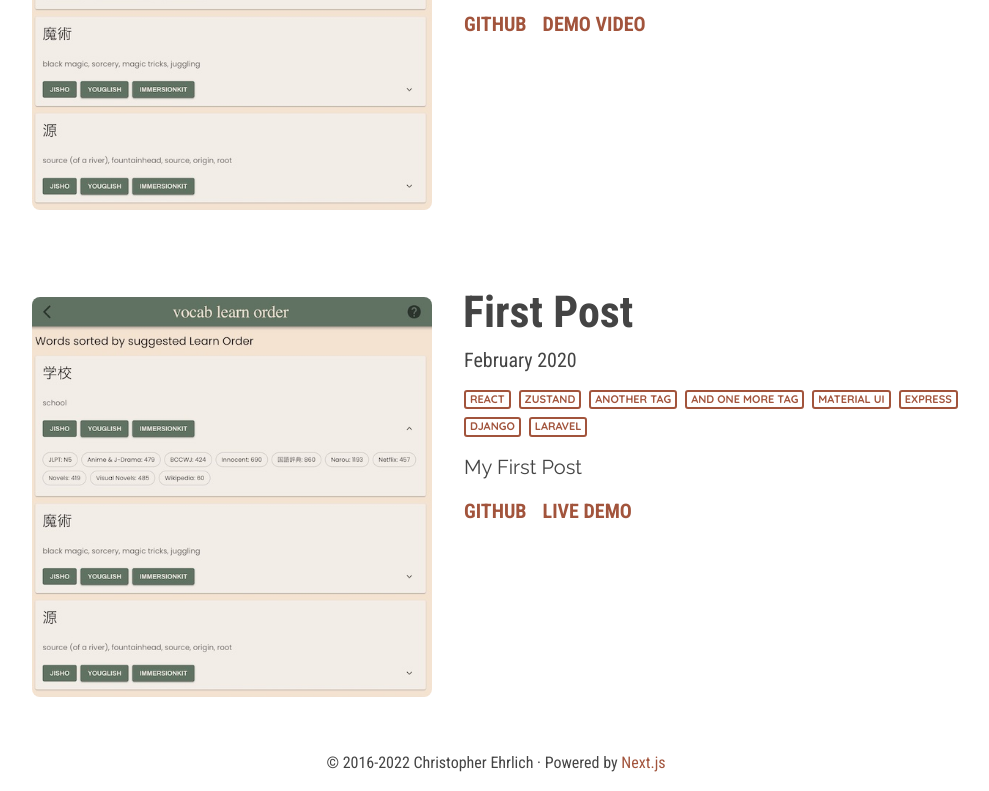
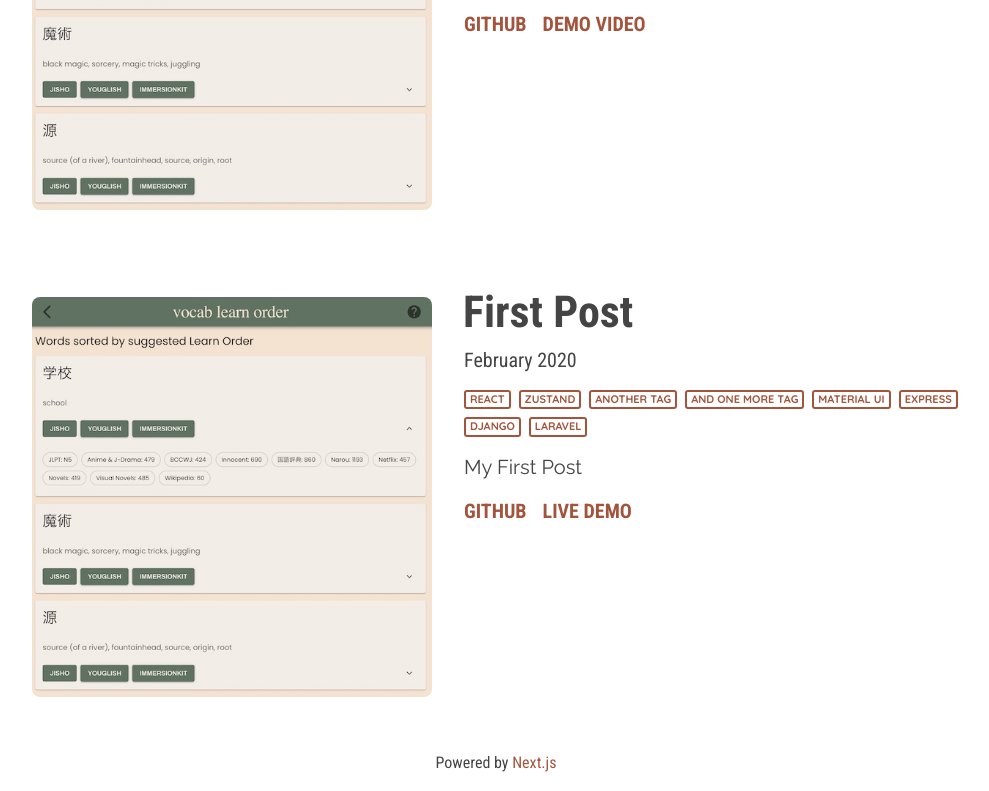
Before and after one commit to c-ehrlich/personal-site, a Next.js app: page /projects in a window 1280 px wide. Shown: the part 1635-2426 px from the top of the page, without its empty margins (144-1133 px from the left). Built offline with nearby package versions, Linux system fonts and the light colour scheme.

Commit message:
Remove copyright note

```diff
--- a/pages/_app.tsx
+++ b/pages/_app.tsx
@@ -60,7 +60,7 @@ function MyApp({ Component, pageProps }: AppProps) {
             </div>
 
             <Footer>
-              © 2016-{new Date().getFullYear()} Christopher Ehrlich · Powered by{' '}
+              Powered by{' '}
               <Link href='https://nextjs.org'>
                 <a>Next.js</a>
               </Link>
```
